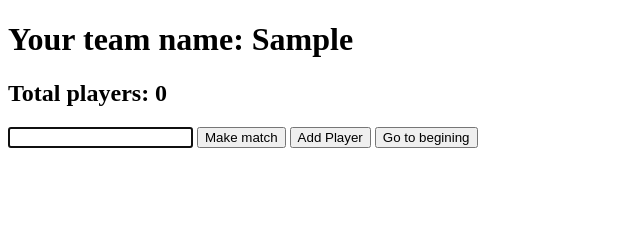
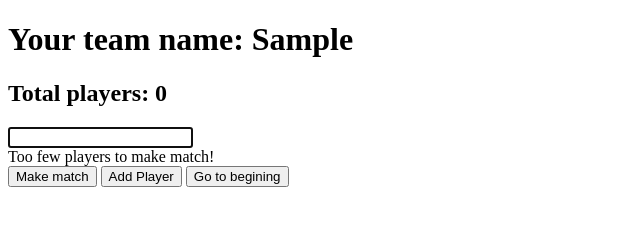
Before and after one commit to Fajkowsky/Matchmaker, a website: page index.html in a window 1280 px wide. Both pictures are taken after typing "Sample" into the empty fields and a click on the input "Save team name". Shown: the whole page, without its empty margins (0-640 px from the left). Drawn offline with nearby package versions, Linux system fonts and the light colour scheme; some packages are replaced by stand-ins of ours.

Commit message:
fixed message about to few players

```diff
--- a/js/controllers/teamCtrl.js
+++ b/js/controllers/teamCtrl.js
@@ -4,6 +4,7 @@
     angular.module('app').controller('TeamCtrl', function ($scope, $location, TeamService) {
         var teamCtrl = $scope.teamCtrl = {
             team: TeamService.getName(),
+            minialPlayersAmount: 2,
             players: [],
             newTeamPlayer: ''
         };
--- a/templates/team.html
+++ b/templates/team.html
@@ -4,8 +4,8 @@
     <input type="text" name="playerName" ng-model="teamCtrl.newTeamPlayer" focus-field unique="teamCtrl.players" required/>
     <div ng-show="playerForm.$dirty && playerForm.playerName.$error.required">This field is required!</div>
     <div ng-show="playerForm.$dirty && playerForm.playerName.$error.unique">Player already added!</div>
-    <div ng-show="playerForm.$submitted && teamCtrl.players.length < 1">Too few players!</div>
-    <button name="makeMatch" ng-click="teamCtrl.players.length > 2 && teamCtrl.makeMatch()">Make match</button>
+    <div ng-show="teamCtrl.players.length < teamCtrl.minialPlayersAmount">Too few players to make match!</div>
+    <button name="makeMatch" ng-click="teamCtrl.players.length >= teamCtrl.minialPlayersAmount && teamCtrl.makeMatch()">Make match</button>
     <button ng-click="teamCtrl.addNewPlayer()">Add Player</button>
     <reset-data></reset-data>
 </form>
```
